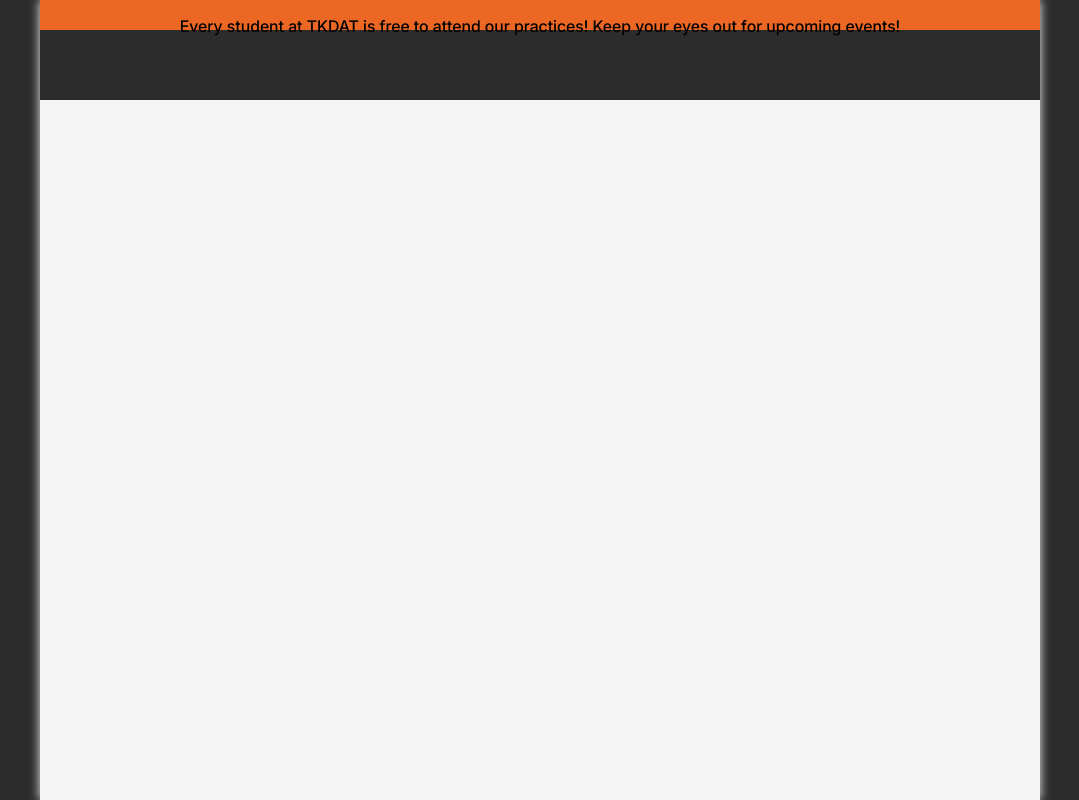
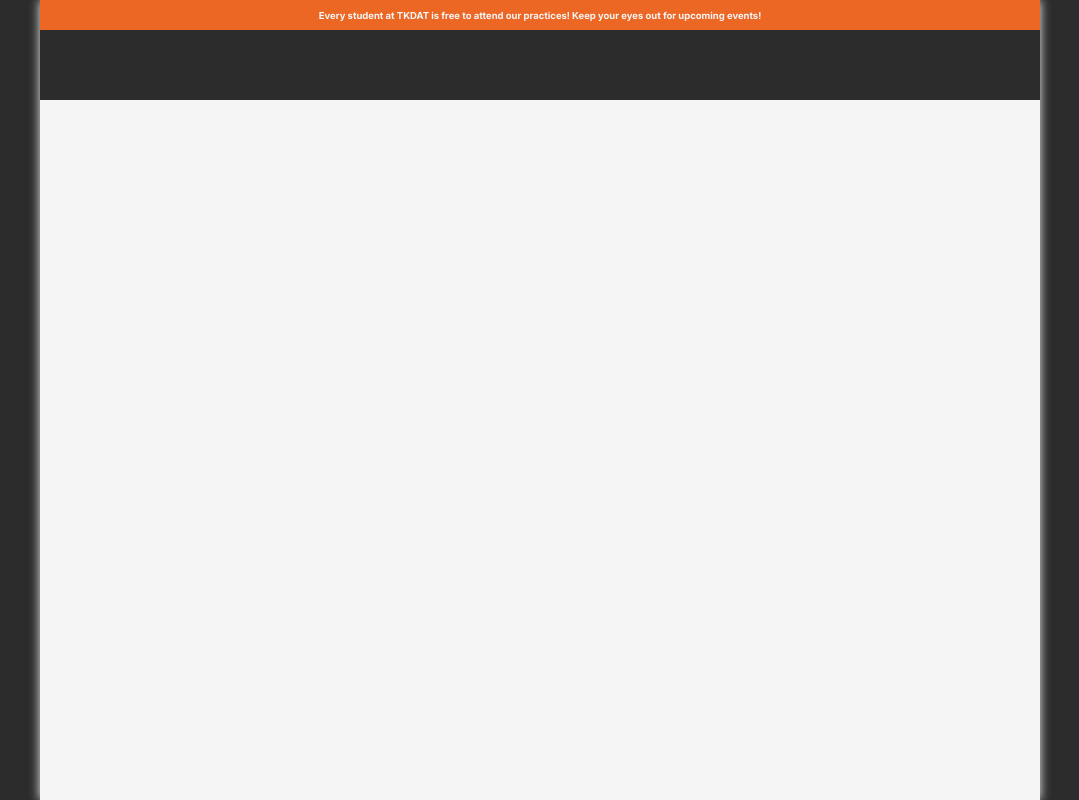
Before and after one commit to gottegubben/iDrott-Website, a Vue app in the folder web/: page / in a window 1280 px wide. Shown: the whole page, without its empty margins (100-1179 px from the left). Built offline with nearby package versions, Linux system fonts and the light colour scheme.

Commit message:
Wrote the css styling for the banner text to see how it will look. Have to think about how I want to generalize the styling for the text elements in the future, but this will due for now!

```diff
--- a/web/src/assets/components/Banner.vue
+++ b/web/src/assets/components/Banner.vue
@@ -25,4 +25,11 @@
 
         width: 100%;
     }
+
+    p {
+        font-size: .6em;
+        font-weight: 600;
+        color: var(--secondary_color);
+        margin: 0;
+    }
 </style>
--- a/web/src/assets/components/BaseLayout.vue
+++ b/web/src/assets/components/BaseLayout.vue
@@ -19,6 +19,7 @@
         width: calc(100% - 2 * var(--dynamic_margin));
         margin-left: var(--dynamic_margin);
         margin-right: var(--dynamic_margin);
+        height: inherit;
     }
 </style>
 
--- a/web/src/assets/css/variables/font.css
+++ b/web/src/assets/css/variables/font.css
@@ -8,4 +8,5 @@
 
 p {
     font-family: inter;
+    font-size: 1em;
 }
```
